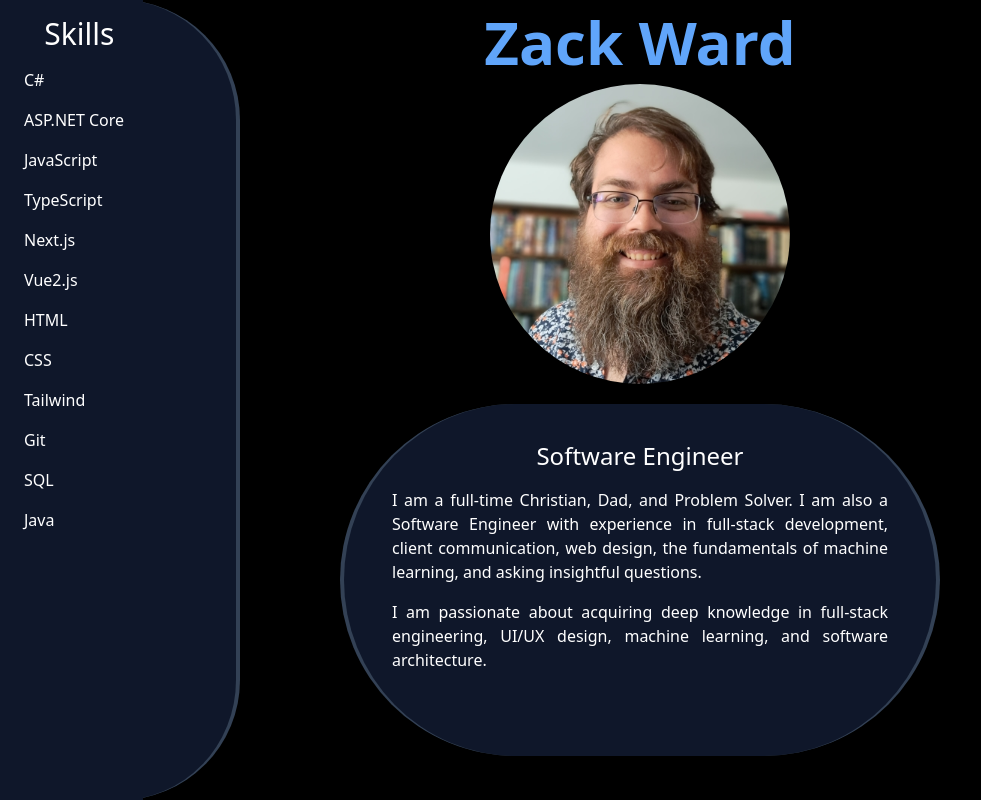
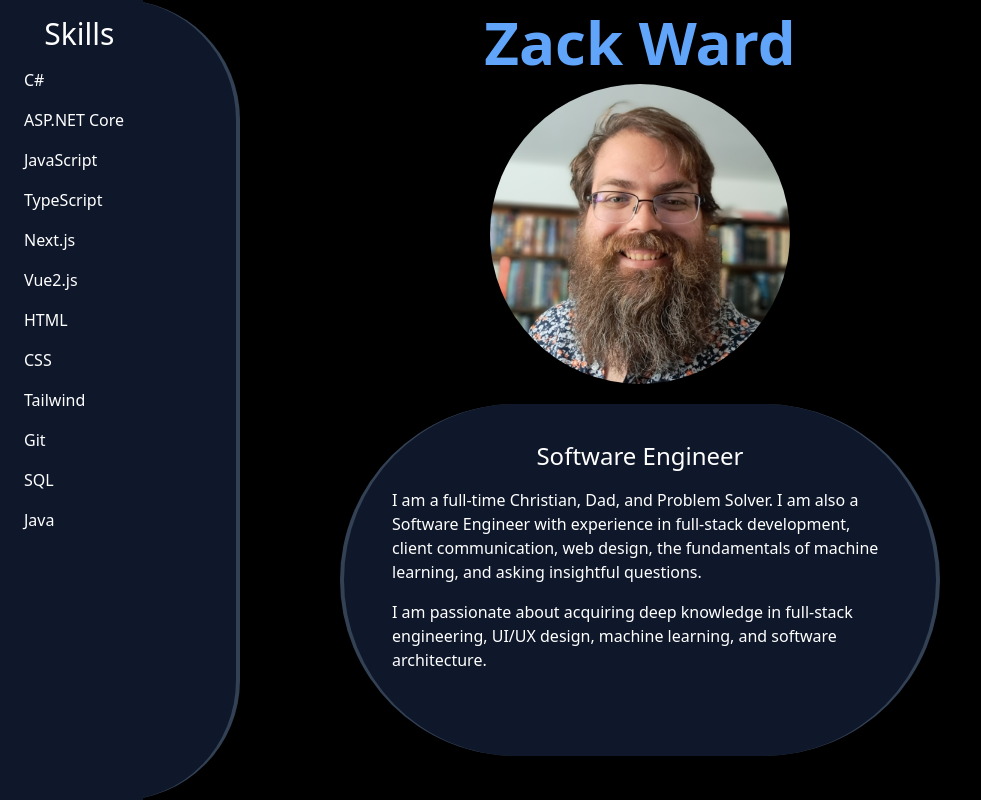
Before and after one commit to ZachariahWard/zack-wards-resume, a Next.js app: page / in a window 1280 px wide. Shown: the whole page, without its empty margins (0-981 px from the left). Built offline with nearby package versions, Linux system fonts and the light colour scheme.

Commit message:
nixed justify text
it made it harder to read

```diff
--- a/app/page.tsx
+++ b/app/page.tsx
@@ -26,13 +26,13 @@ export default function Home() {
         />
         <div className="col-start-2 col-end-5 justify-center bg-slate-900 rounded-full border-x-4 border-slate-700 px-12 py-9 m-5">
           <h2 className="text-center text-2xl mb-4 ">Software Engineer</h2>
-          <p className="flex-shrink w-auto text-justify mb-4">
+          <p className="flex-shrink w-auto mb-4">
             I am a full-time Christian, Dad, and Problem Solver. I am also a
             Software Engineer with experience in full-stack development, client
             communication, web design, the fundamentals of machine learning, and
             asking insightful questions.
           </p>
-          <p className="flex-shrink w-auto text-justify mb-12">
+          <p className="flex-shrink w-auto mb-12">
             I am passionate about acquiring deep knowledge in full-stack
             engineering, UI/UX design, machine learning, and software
             architecture.
```
